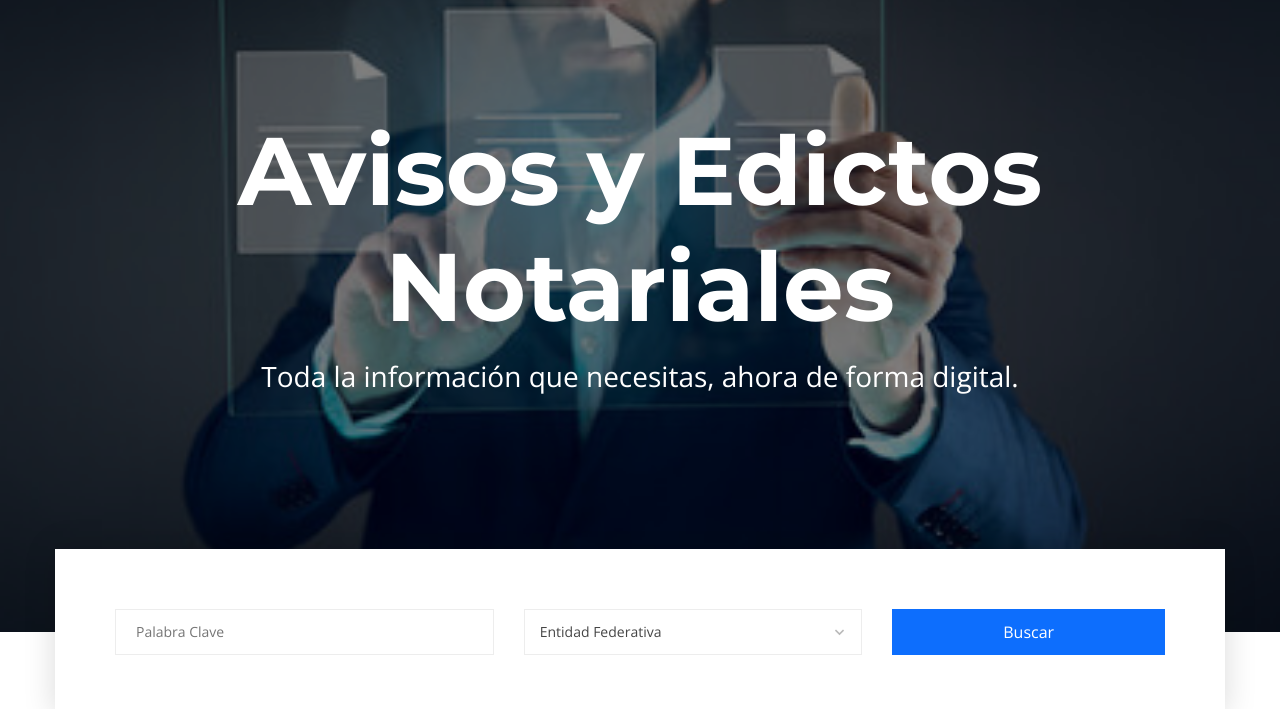
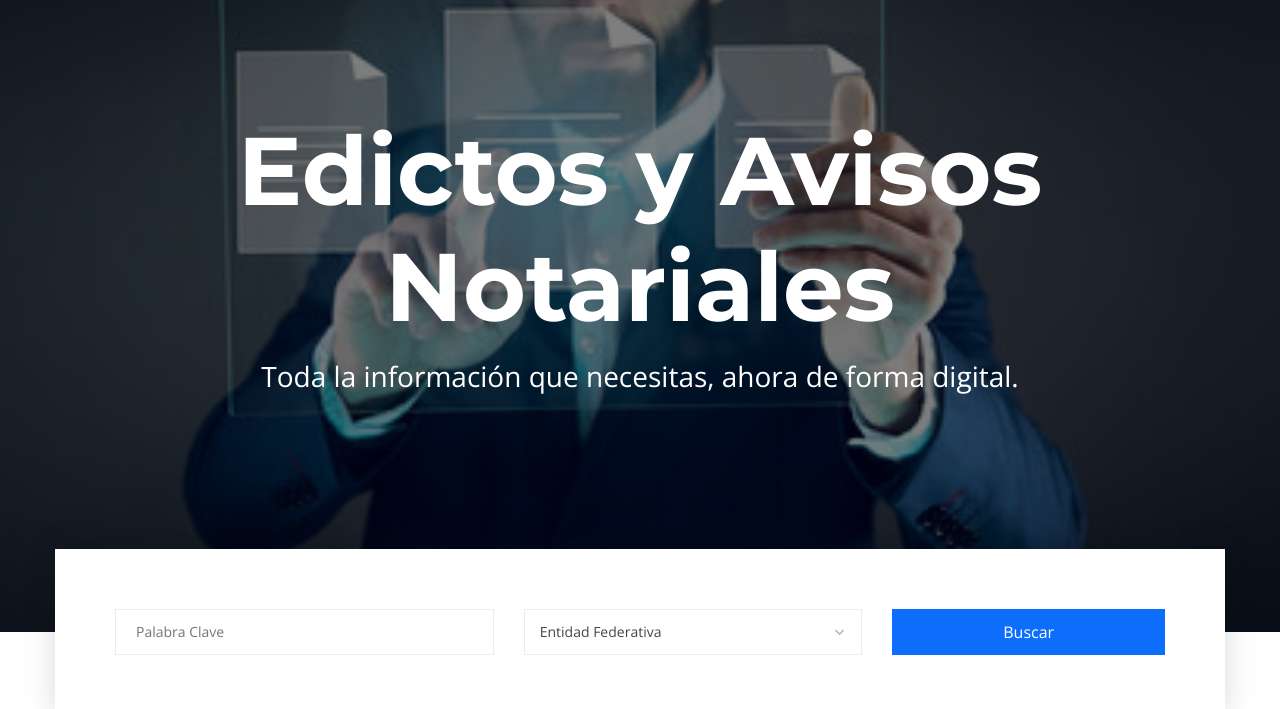
Before and after one commit to goldstein18/edictos1, a plain HTML site: page index.html in a window 1280 px wide. Shown: the part 118-827 px from the top of the page. Drawn offline with nearby package versions, Linux system fonts and the light colour scheme; a web font is replaced by a local one.

Commit message:
Update index.html

```diff
--- a/index.html
+++ b/index.html
@@ -4,7 +4,7 @@
 <head>
     <meta charset="utf-8">
     <meta http-equiv="x-ua-compatible" content="ie=edge">
-    <title>Avisos y Edictos Notariales</title>
+    <title>Edictos y Avisos Notariales</title>
     <meta name="robots" content="noindex, follow" />
     <meta name="description" content="">
     <meta name="viewport" content="width=device-width, initial-scale=1, shrink-to-fit=no">
@@ -230,7 +230,7 @@
         <div class="slide-item bg-parallax" data-bg-image="images/index-back2.jpg" data-overlay="50">
             <div class="container">
                 <div class="slider-content text-center">
-                    <h2 class="title">Avisos y Edictos Notariales</h2>
+                    <h2 class="title">Edictos y Avisos Notariales</h2>
                     <p>Toda la información que necesitas, ahora de forma digital.</p>
                 </div>
             </div>
```
